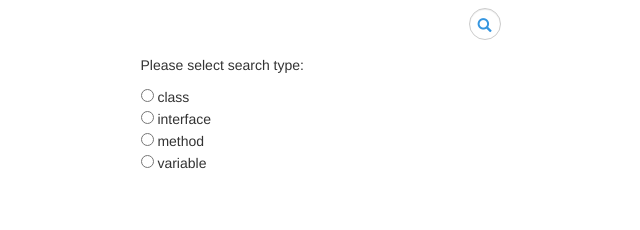
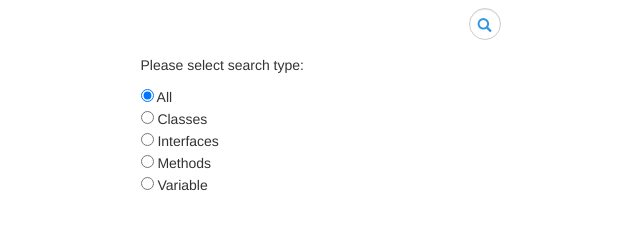
Before and after one commit to axol123/ir-project-14, a website: page elasticSearchUI/views/index.html in a window 1280 px wide. Shown: the part 62-292 px from the top of the page, without its empty margins (222-862 px from the left). Drawn offline with nearby package versions, Linux system fonts and the light colour scheme.

Commit message:
add option to search all indices

```diff
--- a/elasticSearchUI/views/index.html
+++ b/elasticSearchUI/views/index.html
@@ -22,10 +22,11 @@
     <div class="row">
         <div class="col-md-4 col-md-offset-3">
             <p>Please select search type:</p>
-                <input type="radio" name="type" value="class" v-model="type"> class<br>
-                <input type="radio" name="type" value="interface" v-model="type"> interface<br>
-                <input type="radio" name="type" value="method" v-model="type"> method<br>
-                <input type="radio" name="type" value="variable" v-model="type"> variable<br>
+                <input type="radio" name="type" value="" v-model="type" checked> All <br>
+                <input type="radio" name="type" value="class" v-model="type"> Classes <br>
+                <input type="radio" name="type" value="interface" v-model="type"> Interfaces <br>
+                <input type="radio" name="type" value="method" v-model="type"> Methods <br>
+                <input type="radio" name="type" value="variable" v-model="type"> Variable <br>
         </div>
     </div>
     <div class="row">
```
